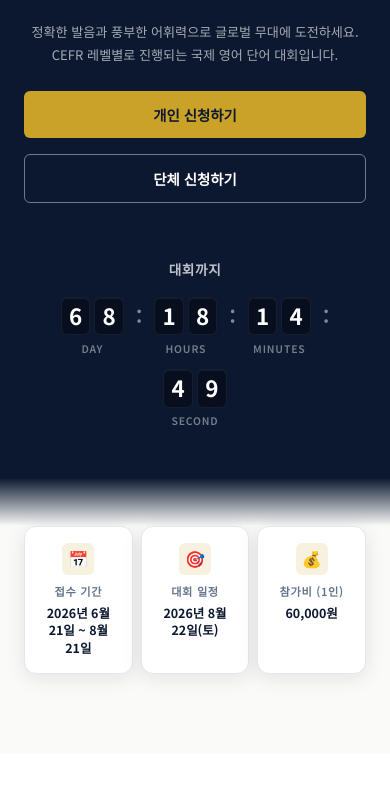
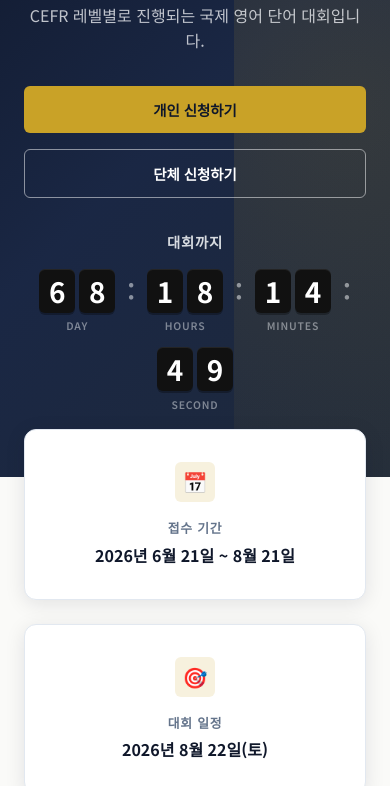
Before and after one commit to akdhfbfj/global-word-competition, a plain HTML site: page index.html in a window 390 px wide. Shown: the part 335-1121 px from the top of the page. Drawn offline with Linux system fonts and the light colour scheme.

Commit message:
히어로 배너 이미지 제거 및 기존 레이아웃 복원
지구본·배너 이미지를 없애고 중앙 정렬 히어로와 카운트다운, 정보 카드 레이아웃으로 되돌렸습니다.

Co-authored-by: Cursor <cursoragent@cursor.com>

```diff
--- a/assets/css/variables.css
+++ b/assets/css/variables.css
@@ -1,9 +1,7 @@
 :root {
   /* Brand */
-  --color-navy: #0c1830;
-  --color-navy-light: #142440;
-  --color-hero-bg: #0c1830;
-  --color-banner-bg: #0c1830;
+  --color-navy: #0f172a;
+  --color-navy-light: #1e293b;
   --color-gold: #c9a227;
   --color-gold-light: #d4ad2e;
   --color-gold-subtle: rgba(201, 162, 39, 0.12);
@@ -25,7 +23,6 @@
 
   /* Typography */
   --font-sans: 'Noto Sans KR', -apple-system, BlinkMacSystemFont, sans-serif;
-  --font-serif: 'Cormorant Garamond', Georgia, 'Times New Roman', serif;
   --font-display: 'Noto Sans KR', var(--font-sans);
 
   /* Spacing */
--- a/assets/css/word-competition.css
+++ b/assets/css/word-competition.css
@@ -1,4 +1,4 @@
-@import url('https://fonts.googleapis.com/css2?family=Cormorant+Garamond:wght@500;600;700&family=Noto+Sans+KR:wght@400;500;600;700&display=swap');
+@import url('https://fonts.googleapis.com/css2?family=Noto+Sans+KR:wght@400;500;600;700&display=swap');
 @import url('./variables.css');
 @import url('./base.css');
 @import url('./layout.css');
@@ -57,47 +57,54 @@
   width: 100%;
 }
 
-/* Hero — 배너 + 버튼 + 카운트다운 세로 스택 */
+/* Hero */
 .hero {
-  background: var(--color-banner-bg);
+  position: relative;
+  padding: var(--space-3xl) 0;
+  background: linear-gradient(135deg, var(--color-navy) 0%, #1a2744 50%, var(--color-navy-light) 100%);
   color: var(--color-text-inverse);
+  overflow: hidden;
 }
 
-.hero__banner-band {
-  width: 100%;
-  background: var(--color-banner-bg);
-  display: flex;
-  justify-content: center;
-  line-height: 0;
+.hero::before {
+  content: '';
+  position: absolute;
+  top: -50%;
+  right: -20%;
+  width: 60%;
+  height: 200%;
+  background: radial-gradient(circle, var(--color-gold-glow) 0%, transparent 70%);
+  pointer-events: none;
 }
 
-.hero__banner-img {
-  width: 100%;
-  max-width: 960px;
-  height: auto;
+.hero__inner {
+  position: relative;
+  max-width: 720px;
   margin: 0 auto;
+  text-align: center;
 }
 
-.hero__panel {
-  background: var(--color-banner-bg);
-  padding: var(--space-lg) 0 var(--space-2xl);
+.hero__label {
+  display: inline-block;
+  font-size: 0.75rem;
+  font-weight: 600;
+  letter-spacing: 0.12em;
+  text-transform: uppercase;
+  color: var(--color-gold);
+  margin-bottom: var(--space-md);
 }
 
-.hero__stack {
-  display: flex;
-  flex-direction: column;
-  align-items: center;
-  text-align: center;
-  gap: var(--space-lg);
-  width: 100%;
+.hero__title {
+  font-size: clamp(2rem, 5vw, 3rem);
+  font-weight: 700;
+  line-height: 1.25;
+  margin-bottom: var(--space-md);
 }
 
 .hero__subtitle {
-  max-width: 440px;
-  margin: 0 auto;
-  font-size: clamp(0.82rem, 2.5vw, 0.92rem);
-  line-height: 1.75;
-  color: rgba(248, 250, 252, 0.65);
+  font-size: 1rem;
+  color: rgba(248, 250, 252, 0.75);
+  margin-bottom: var(--space-xl);
 }
 
 .hero__actions {
@@ -105,46 +112,17 @@
   flex-wrap: wrap;
   gap: var(--space-md);
   justify-content: center;
-  width: 100%;
-  max-width: 440px;
-  margin: 0 auto;
 }
 
 .hero__btn-outline {
   color: #fff;
-  border-color: rgba(255, 255, 255, 0.42);
+  border-color: rgba(255, 255, 255, 0.5);
 }
 
 .hero__btn-outline:hover {
-  background: rgba(255, 255, 255, 0.08);
+  background: rgba(255, 255, 255, 0.1);
   color: #fff;
-  border-color: rgba(255, 255, 255, 0.6);
-}
-
-.countdown--hero {
-  align-items: center;
-  margin-top: var(--space-xs);
-  width: 100%;
-}
-
-.countdown--hero .countdown__timer {
-  justify-content: center;
-}
-
-.countdown--hero .countdown__label {
-  font-size: 0.85rem;
-  color: rgba(248, 250, 252, 0.75);
-}
-
-.countdown--hero .countdown__digit {
-  background: rgba(0, 0, 0, 0.35);
-  border: 1px solid rgba(255, 255, 255, 0.06);
-  box-shadow: inset 0 1px 0 rgba(255, 255, 255, 0.05);
-}
-
-.hero-info {
-  background: linear-gradient(180deg, var(--color-banner-bg) 0%, var(--color-cream) 48px);
-  padding: var(--space-2xl) 0 var(--space-2xl);
+  border-color: rgba(255, 255, 255, 0.65);
 }
 
 /* Countdown timer */
@@ -241,8 +219,6 @@
 
 .card-grid--info {
   grid-template-columns: repeat(3, 1fr);
-  margin: 0 auto var(--space-xl);
-  max-width: 960px;
 }
 
 .card {
@@ -986,32 +962,13 @@
 }
 
 @media (max-width: 640px) {
-  .card-grid--3 {
+  .card-grid--3,
+  .card-grid--info {
     grid-template-columns: 1fr;
   }
 
-  .card-grid--info {
-    gap: var(--space-sm);
-  }
-
-  .card-grid--info .card {
-    padding: var(--space-md);
-  }
-
-  .card-grid--info .card__icon {
-    width: 32px;
-    height: 32px;
-    font-size: 1rem;
-    margin-bottom: var(--space-sm);
-  }
-
-  .card-grid--info .card__title {
-    font-size: 0.7rem;
-  }
-
-  .card-grid--info .card__value {
-    font-size: 0.78rem;
-    line-height: 1.4;
+  .form-row {
+    grid-template-columns: 1fr;
   }
 
   .hero__actions {
@@ -1021,19 +978,4 @@
   .hero__actions .btn {
     width: 100%;
   }
-
-  .countdown--hero .countdown__digit {
-    min-width: 1.85rem;
-    height: 2.4rem;
-    font-size: 1.4rem;
-  }
-
-  .countdown--hero .countdown__sep {
-    font-size: 1.2rem;
-    line-height: 2.4rem;
-  }
-
-  .form-row {
-    grid-template-columns: 1fr;
-  }
 }
--- a/index.html
+++ b/index.html
@@ -35,20 +35,9 @@
 
   <main>
     <section class="hero">
-      <div class="hero__banner-band">
-        <img
-          src="assets/images/hero-banner.png"
-          alt="글로벌 국제 영어 단어 대회 — Global International English Word Competition"
-          class="hero__banner-img"
-          width="1200"
-          height="800"
-          loading="eager"
-          decoding="async"
-        >
-      </div>
-      <div class="hero__panel">
-        <div class="container hero__stack">
-          <h1 class="sr-only" data-site-title></h1>
+      <div class="container hero__inner">
+        <span class="hero__label" data-site-title-en></span>
+        <h1 class="hero__title" data-site-title></h1>
         <p class="hero__subtitle">
           정확한 발음과 풍부한 어휘력으로 글로벌 무대에 도전하세요.<br>
           CEFR 레벨별로 진행되는 국제 영어 단어 대회입니다.
@@ -57,7 +46,7 @@
           <a href="apply/individual.html" class="btn btn--gold">개인 신청하기</a>
           <a href="apply/group.html" class="btn btn--outline hero__btn-outline">단체 신청하기</a>
         </div>
-          <div class="countdown countdown--hero" id="hero-countdown">
+        <div class="countdown" id="hero-countdown">
           <p class="countdown__label">대회까지</p>
           <div class="countdown__timer">
             <div class="countdown__unit">
@@ -82,10 +71,8 @@
           </div>
         </div>
       </div>
-      </div>
     </section>
 
-    <section class="hero-info">
     <div class="container">
       <div class="card-grid card-grid--info">
         <div class="card card--info">
@@ -105,7 +92,6 @@
         </div>
       </div>
     </div>
-    </section>
 
     <section class="section section--alt">
       <div class="container">
```
Lines whose indentation alone changed are shown as unchanged.
